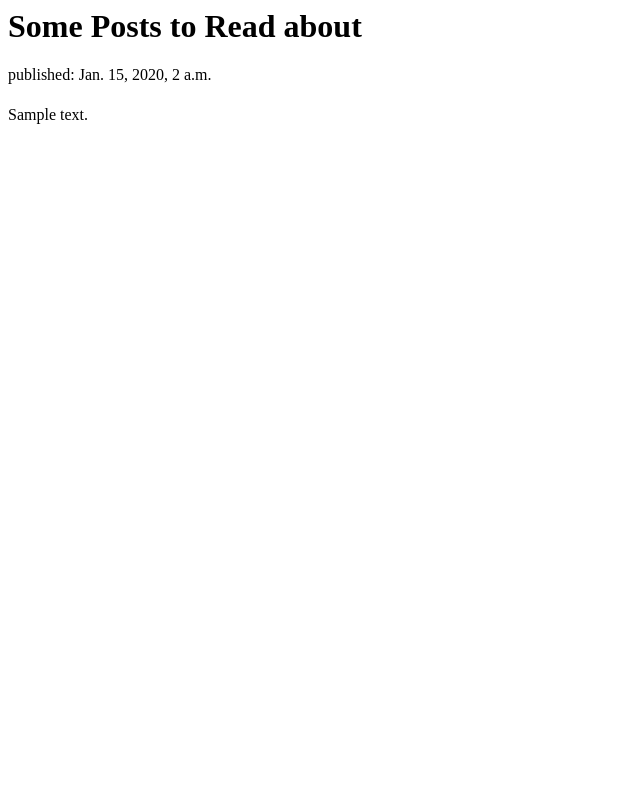
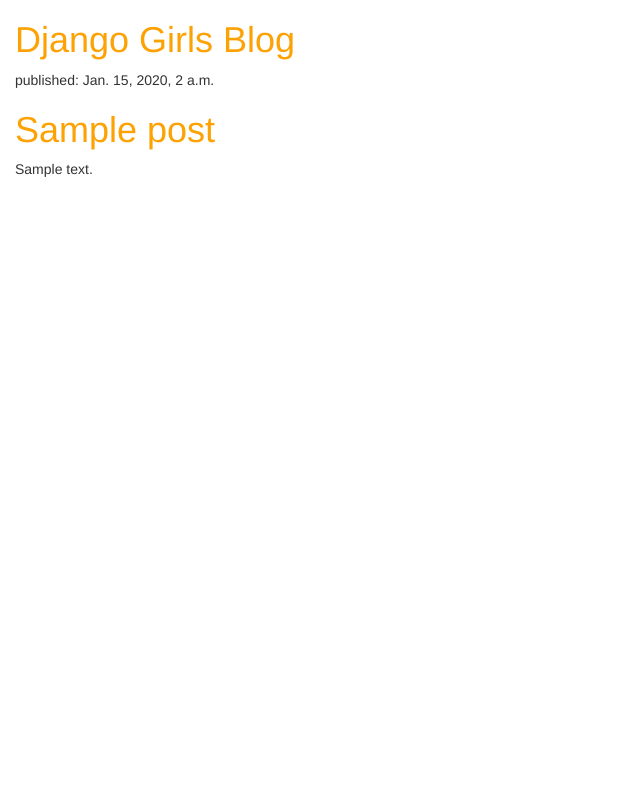
Before and after one commit to hdao/blog, a Django app: template blog/templates/blog/post_list.html in a window 1280 px wide. Shown: the whole page, without its empty margins (0-640 px from the left). Run offline with Django 3.2, Linux system fonts and the light colour scheme; the template is opened without the code that fills it: values that come from a table or form of the project are taken from there, others are empty; tables that the repository leaves empty hold one stand-in row (values such as "Sample post"); some libraries are stand-ins or nearby versions.

Commit message:
more html views

```diff
--- /dev/null
+++ b/blog/static/css/blog.css
@@ -0,0 +1,6 @@
+h1 a {
+        color: #FCA205;
+    }
+body {
+        padding-left: 15px;
+    }
--- a/blog/templates/blog/post_list.html
+++ b/blog/templates/blog/post_list.html
@@ -1,20 +1,22 @@
+{% load staticfiles %}
 <html>
         <head>
-        <title> Django girls</title>
+                    <title>Django Girls blog</title>
+                            <link rel="stylesheet" href="//maxcdn.bootstrapcdn.com/bootstrap/3.2.0/css/bootstrap.min.css">
+                                    <link rel="stylesheet" href="//maxcdn.bootstrapcdn.com/bootstrap/3.2.0/css/bootstrap-theme.min.css">
+                                            <link rel="stylesheet" href="{% static 'css/blog.css' %}">
                                                 </head>
-
                                                     <body>
                                                                 <div>
-            <h1> Some Posts to Read about </h1>
+                                                                                <h1><a href="/">Django Girls Blog</a></h1>
+                                                                                        </div>
+
                                                                                                 {% for post in posts %}
+                                                                                                            <div>
+                                                                                                                                <p>published: {{ post.published_date }}</p>
+                                                                                                                                                <h1><a href="">{{ post.title }}</a></h1>
+                                                                                                                                                                <p>{{ post.text|linebreaksbr }}</p>
                                                                                                                                                                             </div>
-        <div>
-         <p> published: {{ post.published_date}}</p>
-         <h1><a href="">{{ post.tile }}</a></h1>
-         <p>{{ post.text| linebreaksbr }}</p>
-        </div
-
                                                                                                                                                                                     {% endfor %}
-        </div>
-</head>
+                                                                                                                                                                                        </body>
                                                                                                                                                                                     </html>
```
Also changed, not shown: 1 other file. Lines whose indentation alone changed are shown as unchanged.
